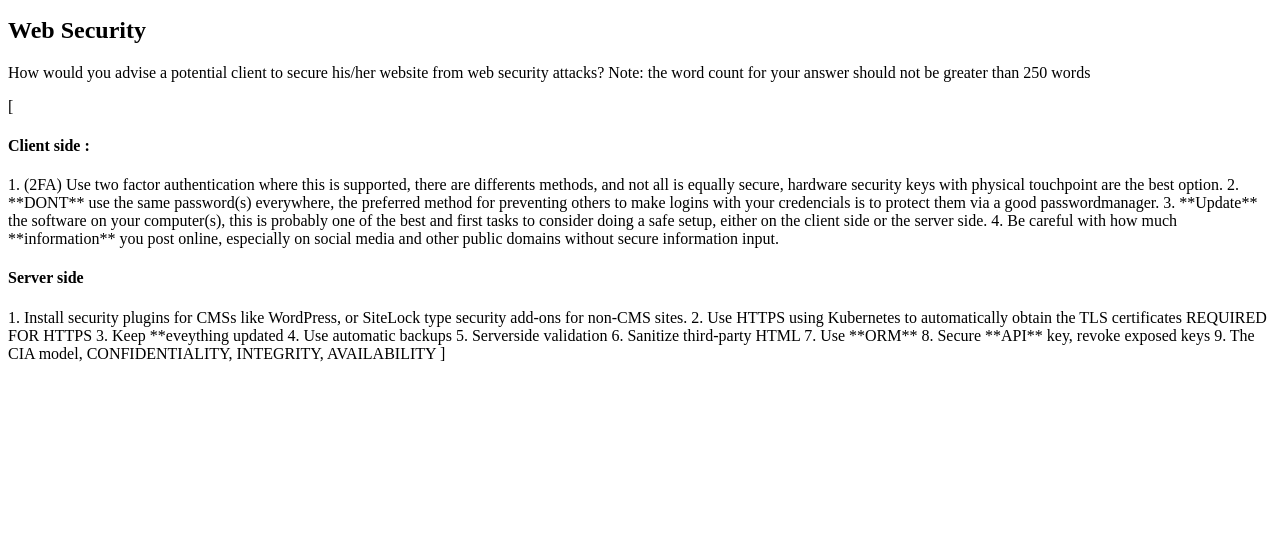
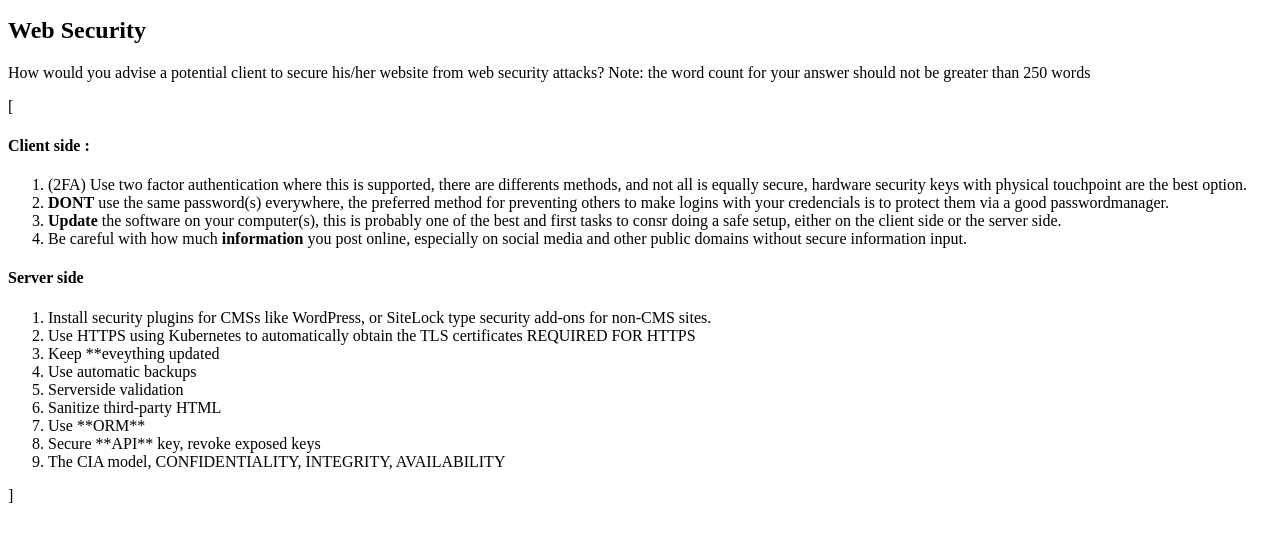
Before and after one commit to Noroff-FEU-Assignments/cross-course-project-GargusS, a plain HTML site: page index.html in a window 1280 px wide. Shown: the part 101-642 px from the top of the page. Drawn offline with Linux system fonts and the light colour scheme.

Commit message:
Edit answer to CA 002

```diff
--- a/index.html
+++ b/index.html
@@ -9,20 +9,29 @@
     <h2>Web Security</h2>
     <p id="web-security-question">How would you advise a potential client to secure his/her website from web security attacks? Note: the word count for your answer should not be greater than 250 words</p>
     <p id="web-security-answer">[<h4>Client side :</h4>
-      1. (2FA) Use two factor authentication where this is supported, there are differents methods, and not all is equally secure, hardware security keys with physical touchpoint are the best option.
-      2. **DONT** use the same password(s) everywhere, the preferred method for preventing others to make logins with your credencials is to protect them via a good passwordmanager.
-      3. **Update** the software on your computer(s), this is probably one of the best and first tasks to consider doing a safe setup, either on the client side or the server side.
-      4. Be careful with how much **information** you post online, especially on social media and other public domains without secure information input.
+      <ol>
+        <li>(2FA) Use two factor authentication where this is supported, there are differents methods, and not all     is equally secure, hardware security keys with physical touchpoint are the best option.</li>
+        <li><strong>DONT</strong> use the same password(s) everywhere, the preferred method for preventing others to make logins with your credencials is to protect them via a good passwordmanager.</li>
+        <li><strong>Update</strong> the software on your computer(s), this is probably one of the best and first tasks to consr doing a safe setup, either on the client side or the server side.</li>
+        <li>Be careful with how much <strong>information</strong> you post online, especially on social media and other public domains without secure information input.</li>
+      </ol>
+
       <h4>Server side</h4>
-      1. Install security plugins for CMSs like WordPress, or SiteLock type security add-ons for non-CMS sites.
-      2. Use HTTPS using Kubernetes to automatically obtain the TLS certificates REQUIRED FOR HTTPS
-      3. Keep **eveything updated
-      4. Use automatic backups
-      5. Serverside validation
-      6. Sanitize third-party HTML
-      7. Use **ORM**
-      8. Secure **API** key, revoke exposed keys
-      9. The CIA model, CONFIDENTIALITY, INTEGRITY, AVAILABILITY
+
+      <ol>
+        <li>Install security plugins for CMSs like WordPress, or SiteLock type security add-ons for non-CMS sites.</li>
+        <li>Use HTTPS using Kubernetes to automatically obtain the TLS certificates REQUIRED FOR HTTPS</li>
+        <li>Keep **eveything updated</li>
+        <li>Use automatic backups</li>
+        <li>Serverside validation</li>
+        <li>Sanitize third-party HTML</li>
+        <li>Use **ORM**</li>
+        <li>Secure **API** key, revoke exposed keys</li>
+        <li>The CIA model, CONFIDENTIALITY, INTEGRITY, AVAILABILITY</li>
+      </ol>
+
+
+
 
       ]</p>
   </body>
```
